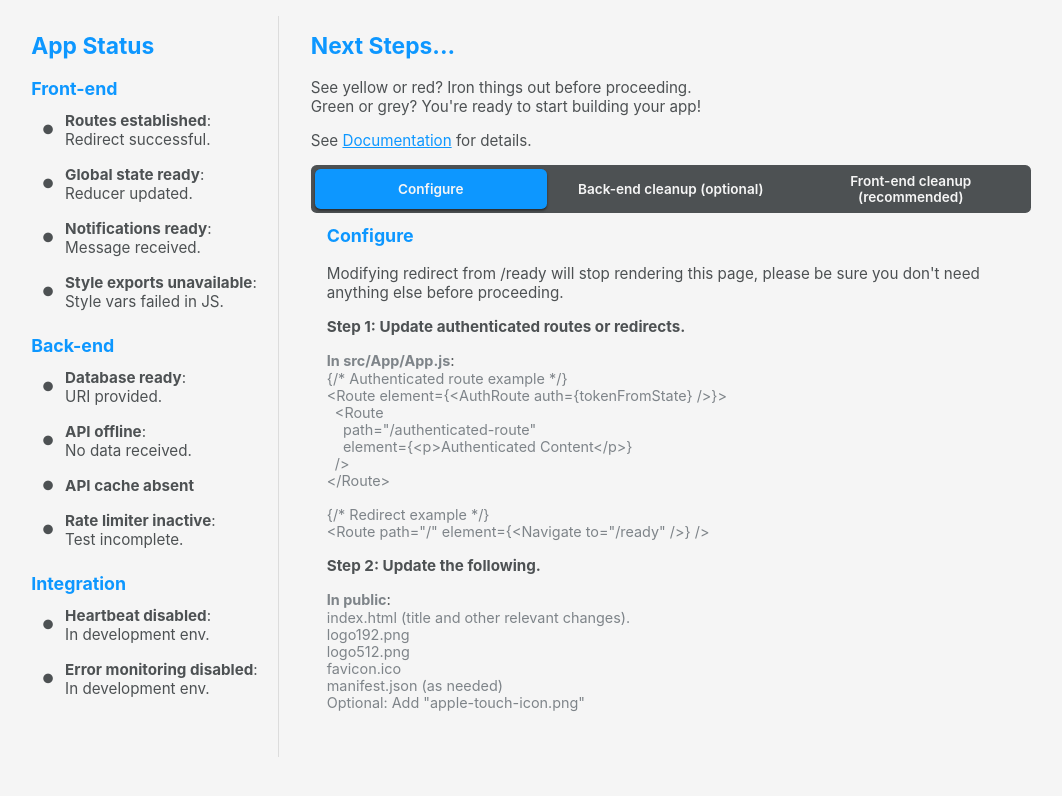
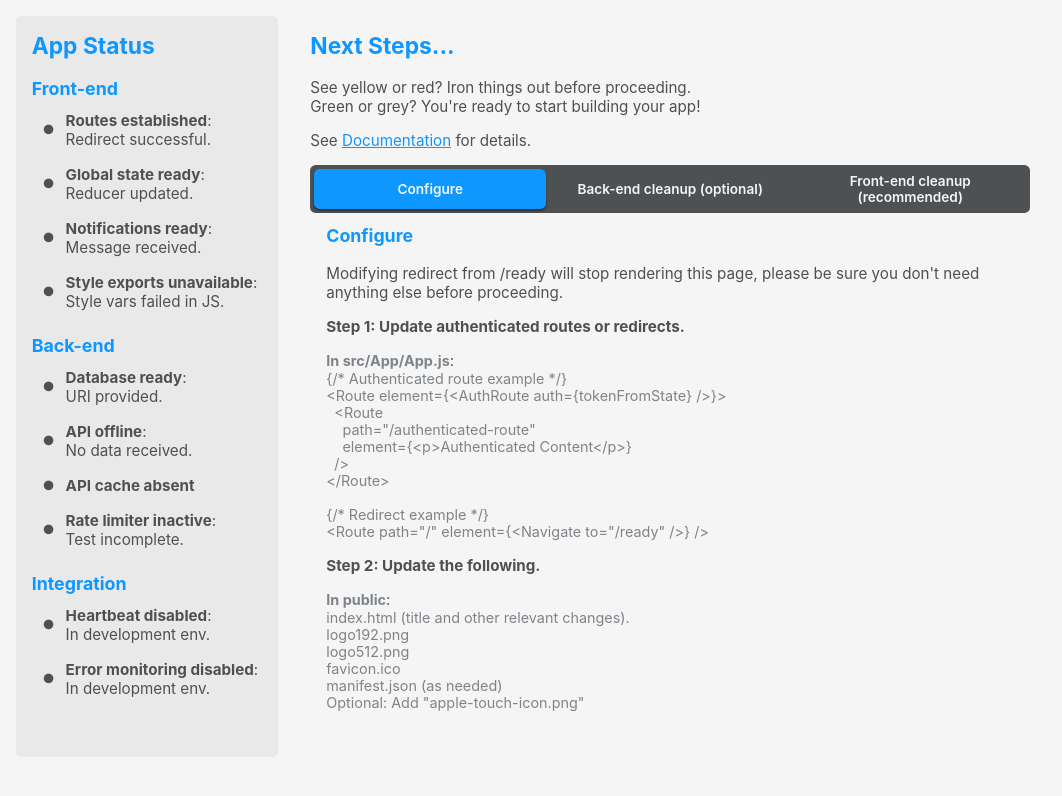
Before and after one commit to MikelMNJ/starter-app, a React (Create React App) app: page /ready in a window 1280 px wide. Shown: the top 796 px of the page, without its empty margins (109-1171 px from the left). Built offline with nearby package versions, Linux system fonts and the light colour scheme; no server answers.

Commit message:
Styling change on status container.

```diff
--- a/src/scenes/DeleteMe/DeleteMe.scss
+++ b/src/scenes/DeleteMe/DeleteMe.scss
@@ -44,7 +44,8 @@
     height: 100%;
     width: 100%;
     max-width: 30rem;
-    border-right: 0.0625rem solid gainsboro;
+    background-color: #e9e9e9;
+    border-radius: 0.35rem;
 
     .checklistSection {
       display: flex;
@@ -110,7 +111,6 @@
       flex-wrap: wrap;
       max-width: unset;
       border-right: unset;
-      border-bottom: 0.0625rem solid gainsboro;
 
       .checklistSection {
         flex-direction: unset;
--- a/src/scenes/DeleteMe/NextSteps.js
+++ b/src/scenes/DeleteMe/NextSteps.js
@@ -1,7 +1,7 @@
 import React from 'react';
+import { documentation } from './codeStrings';
 import Tabs from 'components/Tabs/Tabs';
 import content from './stepContent';
-import { documentation } from './codeStrings';
 
 const NextSteps = props => {
   return (
```
